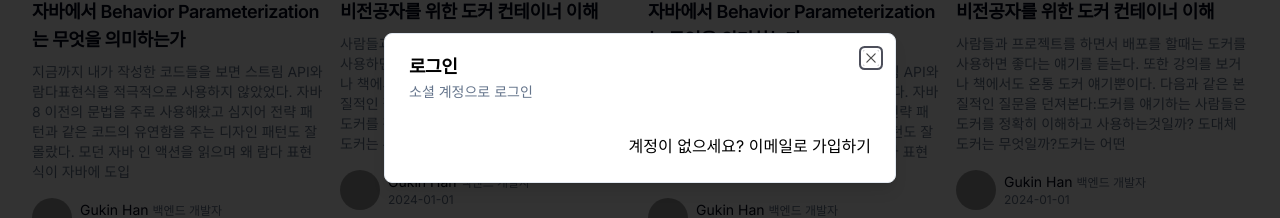
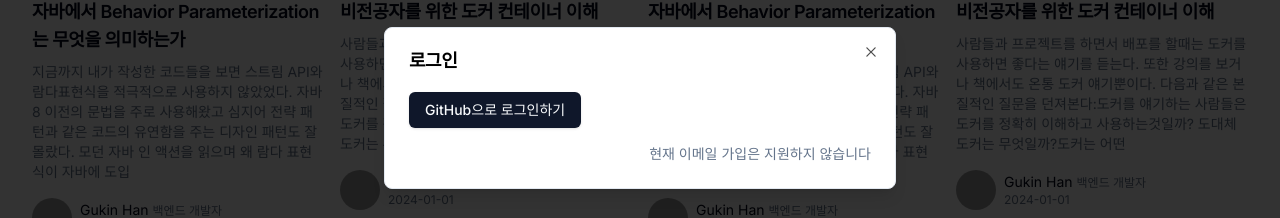
Before and after one commit to gukin-han/myrealog-frontend, a Next.js app: page / in a window 1280 px wide. Both pictures are taken after a click on the button "로그인". Shown: the part 292-510 px from the top of the page. Built offline with nearby package versions, Linux system fonts and the light colour scheme; grey boxes are pictures that could not be loaded.

Commit message:
로그인 성공 여부에 따른 리디렉트 페이지 적용

```diff
--- /dev/null
+++ b/src/actions/actions.ts
@@ -0,0 +1,7 @@
+"use server";
+
+import { redirect } from "next/navigation";
+
+export default async function getAuth() {
+  redirect(`http://localhost:8080/login/oauth/google`);
+}
--- /dev/null
+++ b/src/app/redirect/page.tsx
@@ -0,0 +1,22 @@
+"use client";
+
+import { useEffect } from "react";
+import { useRouter } from "next/navigation";
+
+export default function RedirectPage() {
+  const router = useRouter();
+
+  useEffect(() => {
+    const cookies = document.cookie.split("; ");
+    const beforeLoginCookie = cookies.find((cookie) =>
+      cookie.startsWith("beforeLogin=")
+    );
+
+    const redirectPath = beforeLoginCookie
+      ? beforeLoginCookie.split("=")[1]
+      : "/";
+    router.replace(redirectPath);
+  }, [router]);
+
+  return <div>Redirecting...</div>;
+}
--- a/src/components/login-button.tsx
+++ b/src/components/login-button.tsx
@@ -1,3 +1,5 @@
+"use client";
+
 import { Button } from "@/components/ui/button";
 import {
   Dialog,
@@ -8,8 +10,14 @@ import {
   DialogTitle,
   DialogTrigger,
 } from "@/components/ui/dialog";
+import getAuth from "@/actions/actions";
 
 export default function LoginButton() {
+  function handleLoginClick() {
+    document.cookie =
+      "beforeLogin=" + window.location.pathname + "; path=/; max-age=3600";
+  }
+
   return (
     <Dialog>
       <DialogTrigger asChild>
@@ -19,10 +27,14 @@ export default function LoginButton() {
       <DialogContent>
         <DialogHeader>
           <DialogTitle>로그인</DialogTitle>
-          <DialogDescription>소셜 계정으로 로그인</DialogDescription>
+          <DialogDescription></DialogDescription>
         </DialogHeader>
-        <div></div>
-        <DialogFooter>계정이 없으세요? 이메일로 가입하기</DialogFooter>
+        <form action={getAuth}>
+          <Button onClick={handleLoginClick}>{`GitHub으로 로그인하기`}</Button>
+        </form>
+        <DialogFooter className="text-sm text-slate-500 dark:text-slate-400">
+          현재 이메일 가입은 지원하지 않습니다
+        </DialogFooter>
       </DialogContent>
     </Dialog>
   );
```
